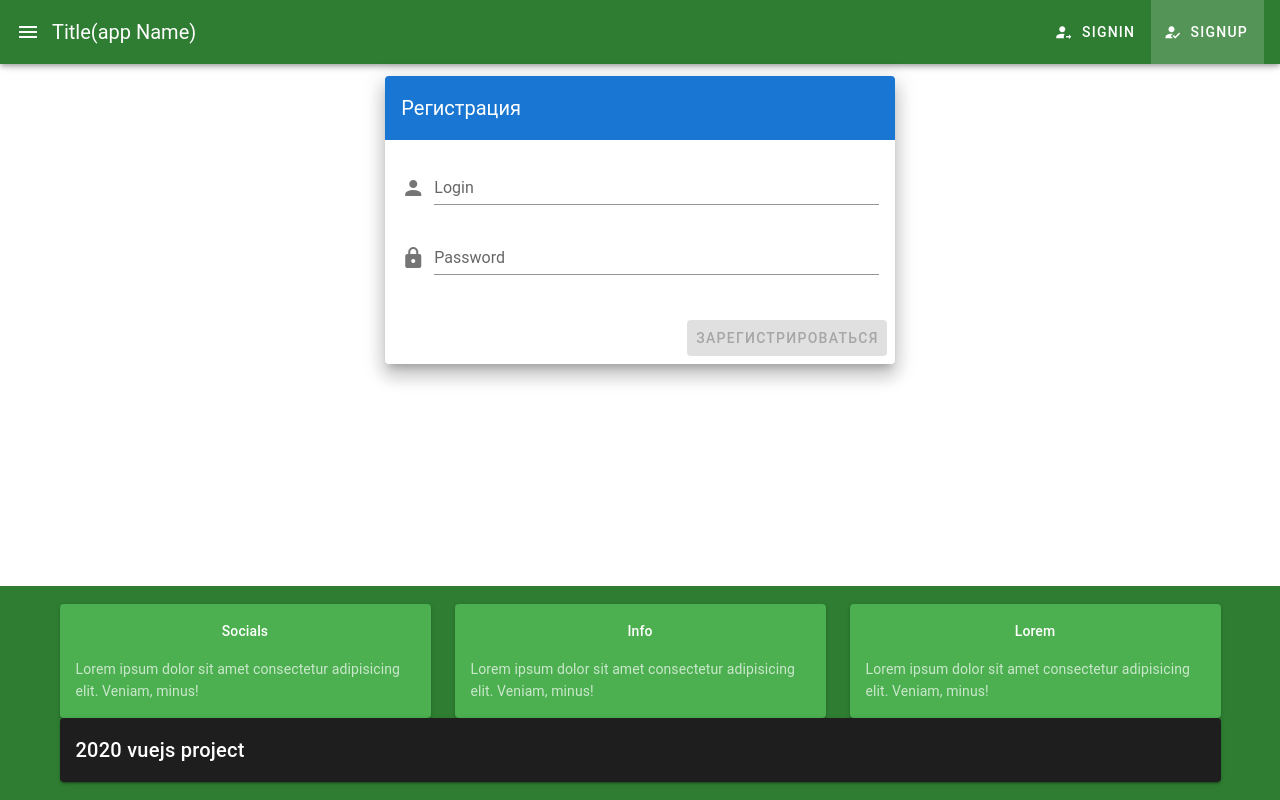
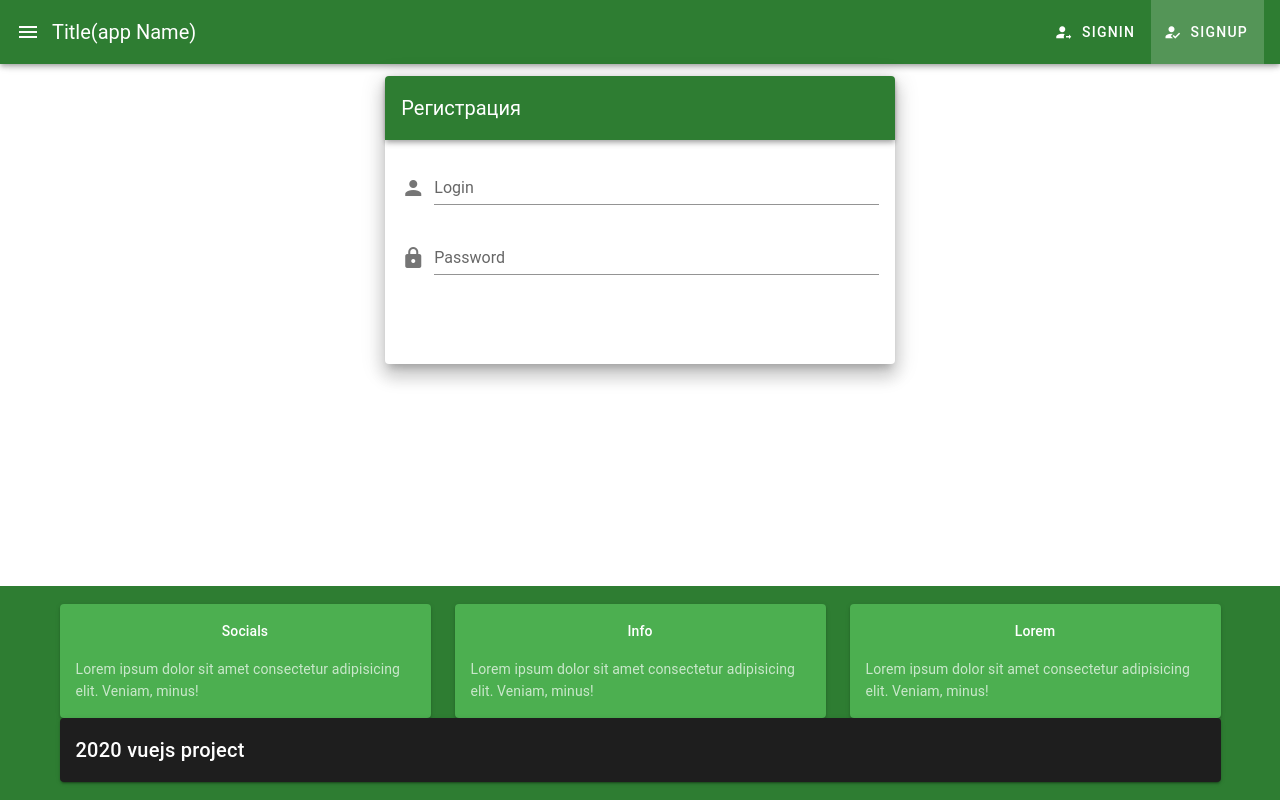
Before and after one commit to tsepo4kin/planningCalendar, a Vue app: page /signUp in a window 1280 px wide. Built offline with nearby package versions, Linux system fonts and the light colour scheme; no server answers; a small style sheet from the web is missing.

Commit message:
create store files and fix auth

```diff
--- a/src/components/AppHeader.vue
+++ b/src/components/AppHeader.vue
@@ -86,7 +86,7 @@ export default {
         }
       },
       isAuth() {
-        return false
+        return this.$store.getters.isAuth;
       }
     }
 };
--- a/src/plugins/vuetify.js
+++ b/src/plugins/vuetify.js
@@ -10,7 +10,7 @@ export default new Vuetify({
     },
     themes: {
       light: {
-        error: "#fff"
+        error: "#000"
       }
     }
   }
--- a/src/views/SignIn.vue
+++ b/src/views/SignIn.vue
@@ -1,24 +1,11 @@
 <template>
-  <v-row
-    align="center"
-    justify="center"
-  >
-      <v-col
-      cols="12"
-      sm="8"
-      md="5"
-      >
+  <v-row align="center" justify="center">
+    <v-col cols="12" sm="8" md="5">
       <v-card class="elevation-12">
-          <v-toolbar
-          color="primary"
-          dark
-          flat
-          >
+        <v-toolbar color="green darken-3" dark flat>
           <v-toolbar-title>Вход</v-toolbar-title>
         </v-toolbar>
-          <v-alert :value='error' type="warning">
-              {{error}}
-          </v-alert>
+        <v-alert :value="error" type="warning">{{error}}</v-alert>
         <v-card-text>
           <v-form v-model="valid">
             <v-text-field
@@ -32,7 +19,7 @@
             ></v-text-field>
 
             <v-text-field
-              v-model='password'
+              v-model="password"
               id="password"
               label="Password"
               name="password"
@@ -45,7 +32,7 @@
         </v-card-text>
         <v-card-actions>
           <v-spacer></v-spacer>
-          <v-btn color="primary" @click.prevent='signIn' :disabled='proccessing || !valid'>Войти</v-btn>
+          <v-btn color="green darken-3" dark @click.prevent="signIn" :disabled="proccessing || !valid">Войти</v-btn>
         </v-card-actions>
       </v-card>
     </v-col>
@@ -54,45 +41,47 @@
 
 <script>
 export default {
-    name: 'Signin',
+  name: "Signin",
   data: () => ({
     email: null,
     password: null,
     valid: false,
     emailRules: [
-            (v) => !!v || 'Пожалуйста введите логин',
-            (v) => /^\w+([.-]?\w+)*@\w+([.-]?\w+)*(\.\w{2,3})+$/.test(v) || 'Неправильный логин'
+      v => !!v || "Пожалуйста введите логин",
+      v =>
+        /^\w+([.-]?\w+)*@\w+([.-]?\w+)*(\.\w{2,3})+$/.test(v) ||
+        "Неправильный логин"
     ],
     passwordRules: [
-            (v) => !!v || 'Пожалуйста введи пароль',
-            (v) => (v && v.length >= 6) || 'Пароль слишком короткий'
+      v => !!v || "Пожалуйста введи пароль",
+      v => (v && v.length >= 6) || "Пароль слишком короткий"
     ]
   }),
   computed: {
     error() {
-            // return this.$store.getters.getError
-            return false
+      return this.$store.getters.getError;
     },
     proccessing() {
-            return true;
-            // return this.$store.getters.getProccessing
+      return this.$store.getters.getProccessing;
     },
     isAuth() {
-          return true
-            // return this.$store.getters.isAuth
+      return this.$store.getters.isAuth;
     }
   },
   watch: {
     isAuth(val) {
-            if(val === true) {
-                // this.$router.push('/')
+      if (val === true) {
+        this.$router.push("/");
       }
     }
   },
   methods: {
     signIn() {
-            // this.$store.dispatch('signIn',{email: this.email, password: this.password})
+      this.$store.dispatch("signIn", {
+        email: this.email,
+        password: this.password
+      });
     }
   }
-}
+};
 </script>
--- a/src/views/SignUp.vue
+++ b/src/views/SignUp.vue
@@ -1,24 +1,11 @@
 <template>
-  <v-row
-      align="center"
-      justify="center"
-  >
-      <v-col
-      cols="12"
-      sm="8"
-      md="5"
-      >
+  <v-row align="center" justify="center">
+    <v-col cols="12" sm="8" md="5">
       <v-card class="elevation-12">
-          <v-toolbar
-          color="primary"
-          dark
-          flat
-          >
+        <v-toolbar color="green darken-3" dark >
           <v-toolbar-title>Регистрация</v-toolbar-title>
         </v-toolbar>
-          <v-alert :value='error' type="warning">
-              {{error}}
-          </v-alert>
+        <v-alert :value="error" type="warning">{{error}}</v-alert>
         <v-card-text>
           <v-form v-model="valid">
             <v-text-field
@@ -28,11 +15,12 @@
               prepend-icon="mdi-account"
               type="email"
               required
-              :rules='emailRules'
+              :rules="emailRules"
             ></v-text-field>
 
             <v-text-field
-              v-model='password'
+              color="blue"
+              v-model="password"
               id="password"
               label="Password"
               name="password"
@@ -45,7 +33,12 @@
         </v-card-text>
         <v-card-actions>
           <v-spacer></v-spacer>
-          <v-btn color="primary" @click.prevent='signUp' :disabled='proccessing || !valid'>Зарегистрироваться</v-btn>
+          <v-btn
+            color="green darken-3"
+            dark
+            @click.prevent="signUp"
+            :disabled="proccessing || !valid"
+          >Зарегистрироваться</v-btn>
         </v-card-actions>
       </v-card>
     </v-col>
@@ -54,45 +47,47 @@
 
 <script>
 export default {
-    name: 'Signup',
+  name: "Signup",
   data: () => ({
     email: null,
     password: null,
     valid: false,
     emailRules: [
-            (v) => !!v || 'Пожалуйста введите логин',
-            (v) => /^\w+([.-]?\w+)*@\w+([.-]?\w+)*(\.\w{2,3})+$/.test(v) || 'Неправильный логин'
+      v => !!v || "Пожалуйста введите логин",
+      v =>
+        /^\w+([.-]?\w+)*@\w+([.-]?\w+)*(\.\w{2,3})+$/.test(v) ||
+        "Неправильный логин"
     ],
     passwordRules: [
-            (v) => !!v || 'Пожалуйста введи пароль',
-            (v) => (v && v.length >= 6) || 'Пароль слишком короткий'
+      v => !!v || "Пожалуйста введи пароль",
+      v => (v && v.length >= 6) || "Пароль слишком короткий"
     ]
   }),
   computed: {
     error() {
-            // return this.$store.getters.getError
-            return false
+      return this.$store.getters.getError;
     },
     proccessing() {
-          return true
-            // return this.$store.getters.getProccessing
+      return this.$store.getters.getProccessing;
     },
     isAuth() {
-          return true
-            // return this.$store.getters.isAuth
+      return this.$store.getters.isAuth;
     }
   },
   watch: {
     isAuth(val) {
-            if(val === true) {
-                this.$router.push('/')
+      if (val === true) {
+        this.$router.push("/");
       }
     }
   },
   methods: {
     signUp() {
-            // this.$store.dispatch('signUp',{email: this.email, password: this.password})
+      this.$store.dispatch("signUp", {
+        email: this.email,
+        password: this.password
+      });
     }
   }
-}
+};
 </script>
```
Also changed, not shown: src/store/cashRecord.js (added), src/store/dayPlan.js (added), src/store/goalList.js (added), src/store/habits.js (added), src/store/projects.js (added). Lines whose indentation alone changed are shown as unchanged.
